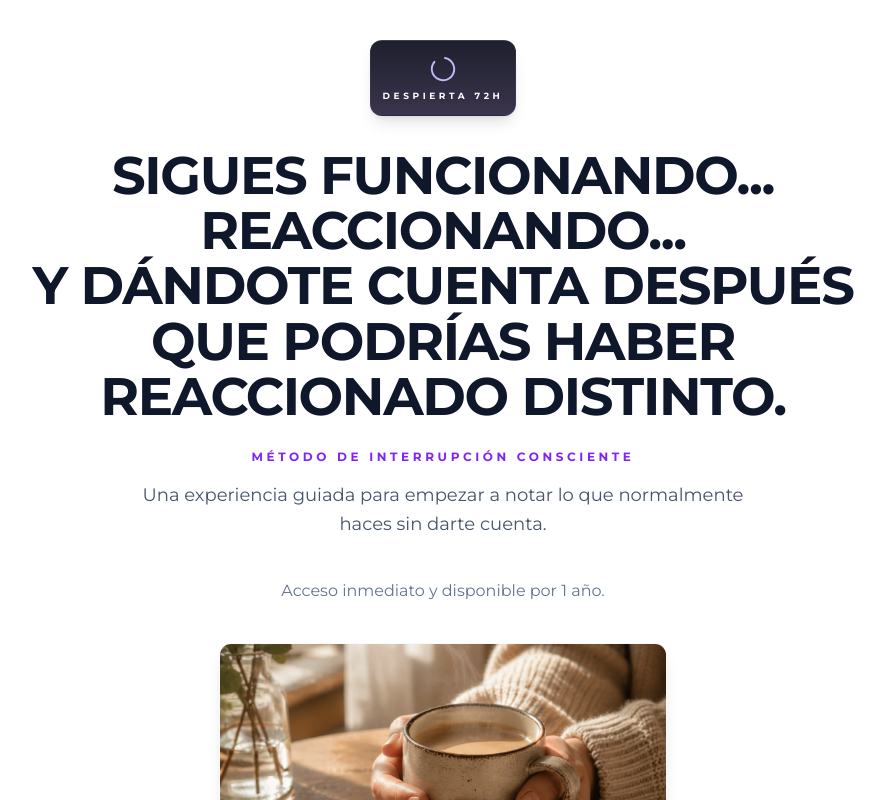
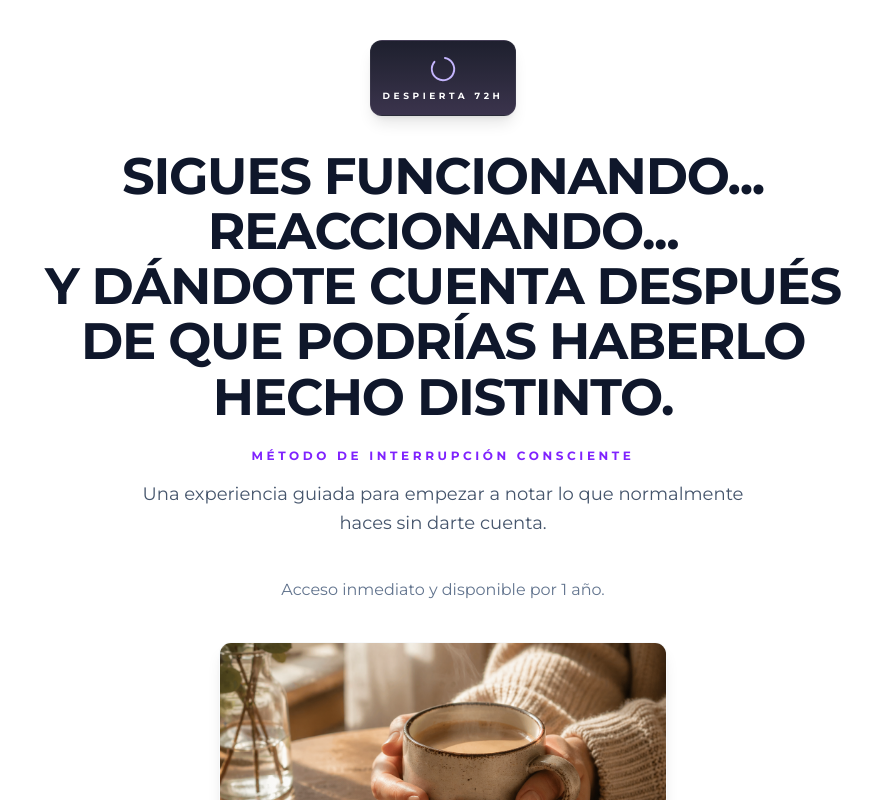
Before and after one commit to cursossolange/despierta-72h, a React (Vite) app: page / in a window 1280 px wide. Shown: the top 800 px of the page, without its empty margins (197-1082 px from the left). Built offline with nearby package versions, Linux system fonts and the light colour scheme; no server answers.

Commit message:
Update LandingPage.tsx

```diff
--- a/src/components/LandingPage.tsx
+++ b/src/components/LandingPage.tsx
@@ -158,14 +158,16 @@ export default function LandingPage({ onPurchase }: LandingPageProps) {
             </div>
 
             {/* 1. Título principal (grande pero ajustado) */}
-        <h1 className="text-[1.7rem] md:text-[3.3rem] font-black tracking-tight text-slate-900 mt-0 mb-4 md:mb-6 leading-[1.05]">
+<h1 className="text-[1.9rem] md:text-[3.2rem] font-black tracking-tight text-slate-900 mt-0 mb-4 md:mb-6 leading-[1.08]">
   <>
-  SIGUES FUNCIONANDO...
-  <br />
-  REACCIONANDO...
-  <br />
-  Y DÁNDOTE CUENTA DESPUÉS QUE PODRÍAS HABER REACCIONADO DISTINTO.
-</>
+    SIGUES FUNCIONANDO...
+    <br />
+    REACCIONANDO...
+    <br />
+    Y DÁNDOTE CUENTA DESPUÉS
+    <br />
+    DE QUE PODRÍAS HABERLO HECHO DISTINTO.
+  </>
 </h1>
 
             {/* 3. Bajada breve */}
```
